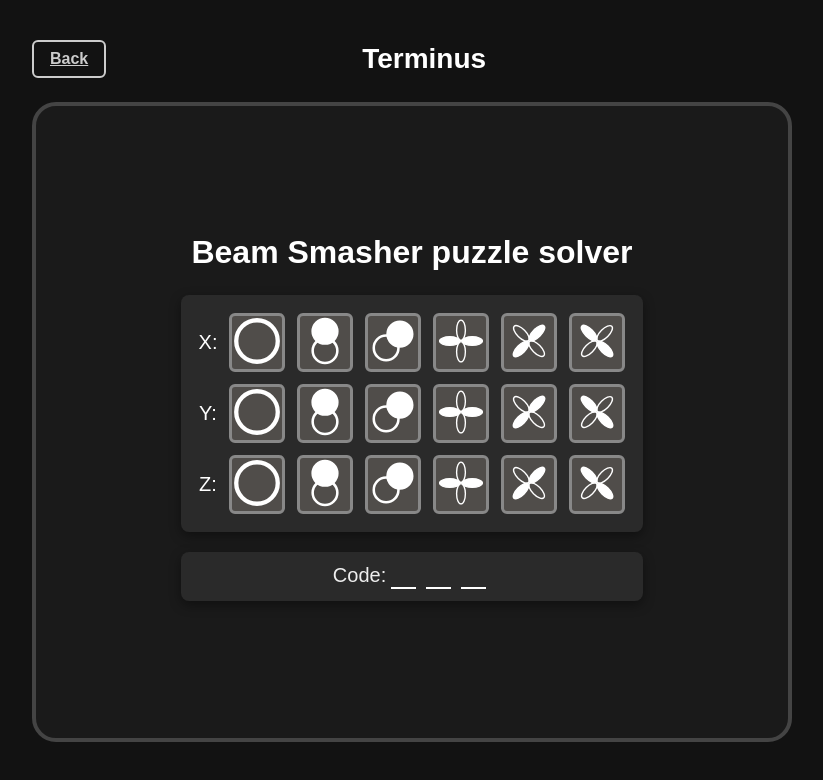
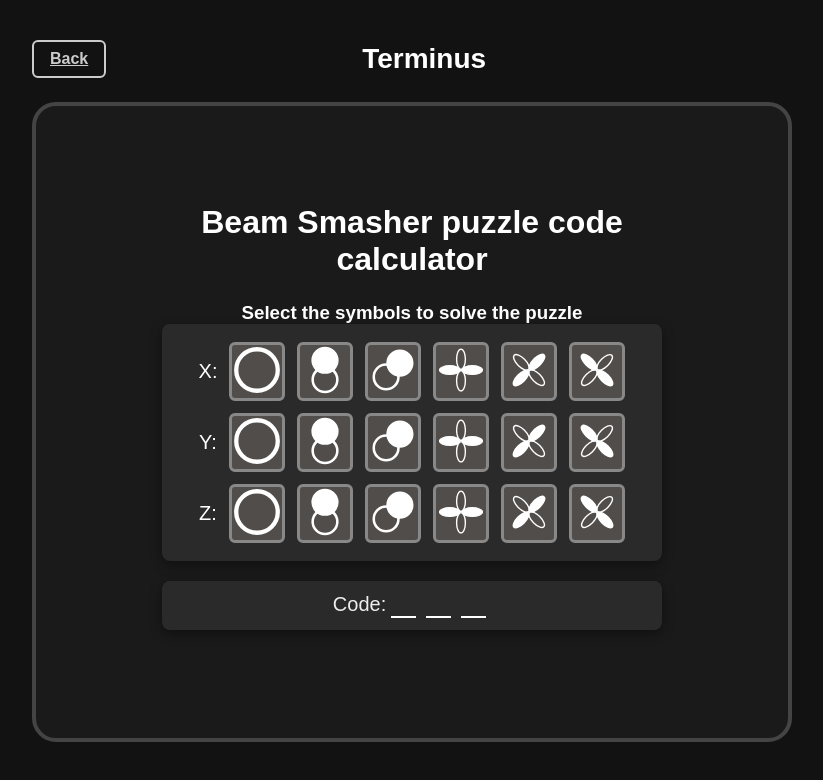
Before and after one commit to pochua117/CODSideKick, a Next.js app: page /maps/terminus in a window 1280 px wide. Shown: the top 780 px of the page, without its empty margins (228-1051 px from the left). Built offline with nearby package versions, Linux system fonts and the light colour scheme.

Commit message:
added a h3

```diff
--- a/src/components/BeamSmasherSolver.jsx
+++ b/src/components/BeamSmasherSolver.jsx
@@ -70,7 +70,8 @@ const BeamSmahserSolver = () => {
 
   return (
     <section className="section-numbers">
-      <h2 translate="no">Beam Smasher puzzle solver</h2>
+      <h2 translate="no">Beam Smasher puzzle code calculator</h2>
+      <h3 translate="no">Select the symbols to solve the puzzle</h3>
       <div className="terminus-objects-section">
       {symbolSections.map((i) => (
         <SymbolSelection key={i} text={labels[i]} imagesDir="../images/symbols/" allButtons={allButtons} selected={symbolStates[i][0]} setSelected={symbolStates[i][1]} />
```
